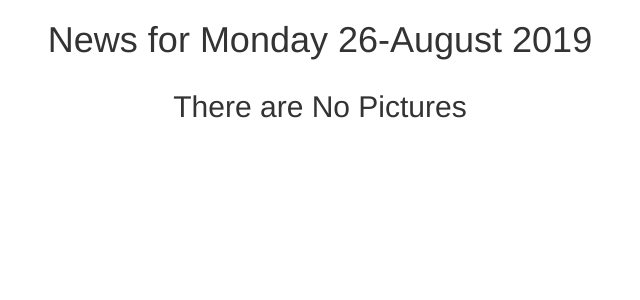
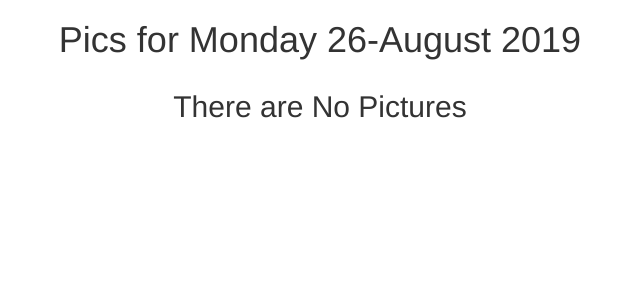
Before and after one commit to dan-jugz/galleria, a Django app: page / in a window 1280 px wide. Shown: the part 52-352 px from the top of the page, without its empty margins (320-960 px from the left). Run offline with Django 3.2, Linux system fonts and the light colour scheme; data that the repository does not hold is empty; some libraries are stand-ins or nearby versions.

```diff
--- a/photobooth/templates/base.html
+++ b/photobooth/templates/base.html
@@ -12,14 +12,14 @@
 
     {% block styles %}
         {% bootstrap_css %}
-        <link rel="stylesheet" href="{% static 'css/basenews.css' %}">
+        <link rel="stylesheet" href="{% static 'css/basepics.css' %}">
     {% endblock %}
 </head>
 <body>
     {% include "navbar.html" %}
 
     {% block content %}
-        <h1 class="text-center">News for {{date|date:"l d-F Y"}}</h1>
+        <h1 class="text-center">Pics for {{date|date:"l d-F Y"}}</h1>
     {%endblock%}
 
     {% block scripts %}
```
